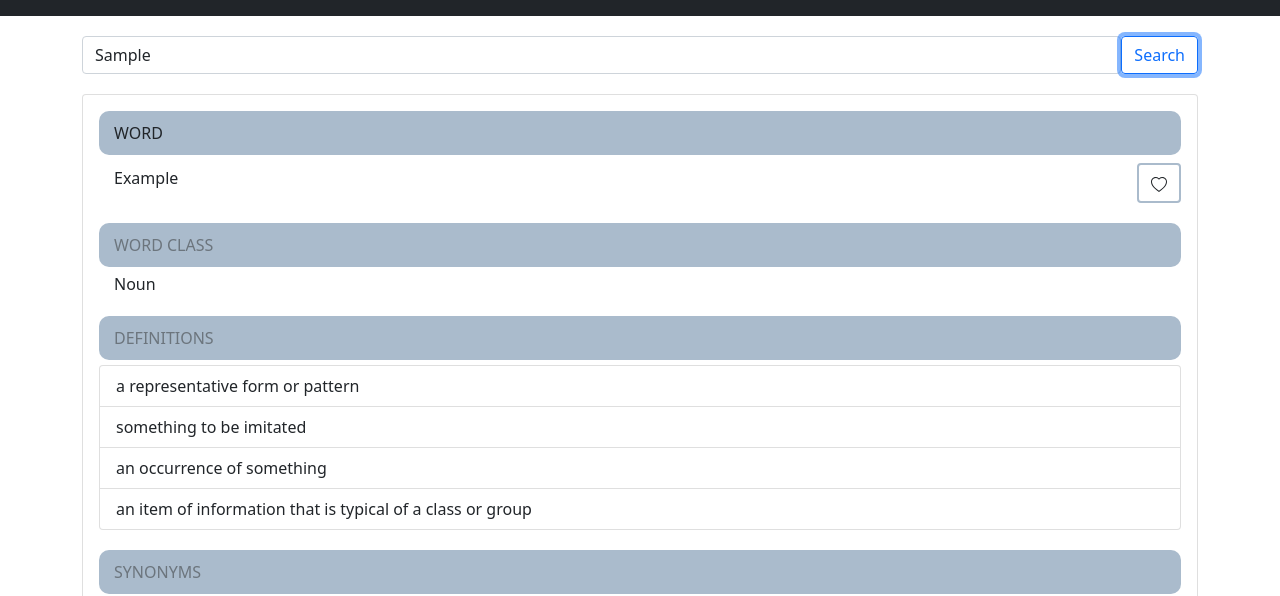
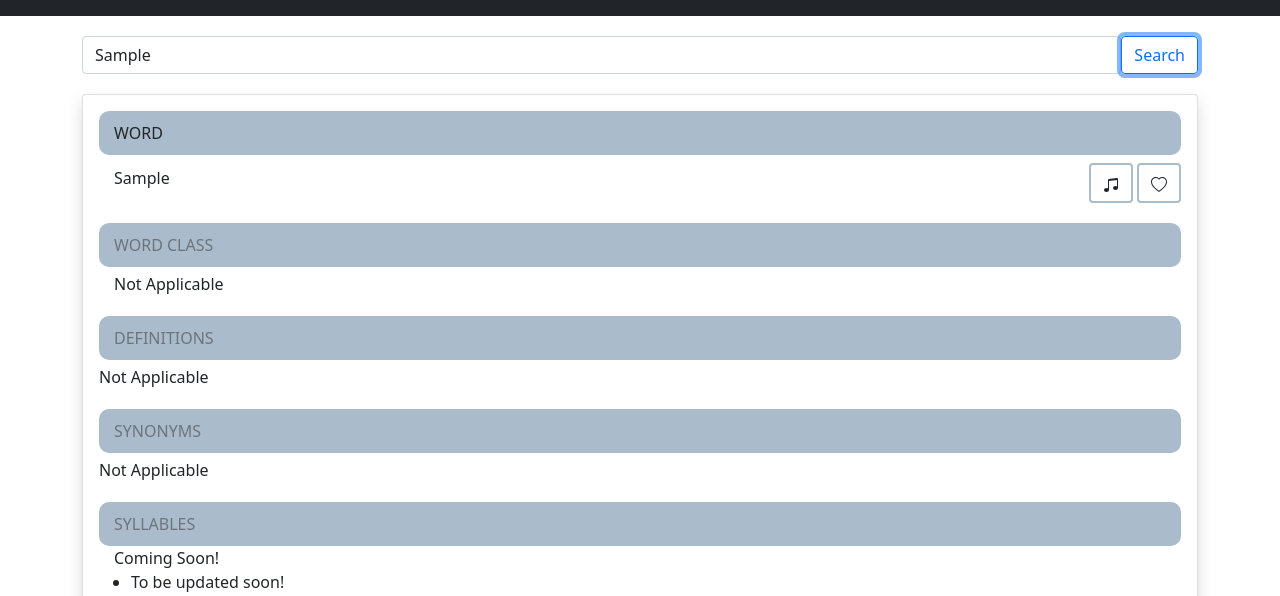
Before and after one commit to DevPrinceK/DICTIONARY-PROJECT, a plain HTML site: page index.html in a window 1280 px wide. Both pictures are taken after typing "Sample" into the empty fields and a click on the button "Search". Shown: the part 124-720 px from the top of the page. Drawn offline with nearby package versions, Linux system fonts and the light colour scheme; no server answers.

Commit message:
Error handling
Handled cases of invalid words and also removed the audio icon from the bottom to the top; near the word

```diff
--- a/JS/index.js
+++ b/JS/index.js
@@ -13,7 +13,11 @@ var audioFile;
 
 // fetch the data
 async function fetchWord(event) {
+    // preventing the default button event
     event.preventDefault();
+
+    // wrapping the fetch inside a try-except block to catch invalid words
+    try {
         console.log("Fetch function is running");
         // fecthes data on speficied word
         let word = document.getElementById('input-word').value;
@@ -31,6 +35,21 @@ async function fetchWord(event) {
             display("No word entered");
             getAudio("https://lex-audio.useremarkable.com/mp3/example_us_1.mp3");
         };
+
+    } catch (error) {
+        console.log(error.name);
+        // IF WORD IS NOT FOUND
+        if (error.name == "TypeError") {
+            let notApplicable = "Not Applicable";
+            let word = document.getElementById('input-word').value;
+            document.getElementById('main-word').innerHTML = word;
+            document.getElementById('word-class').innerHTML = notApplicable;
+            document.getElementById('synonym').innerHTML = notApplicable;
+            document.getElementById('phonoText').innerHTML = notApplicable;
+            document.getElementById('definitions').innerHTML = notApplicable;
+            alert(`Sorry! ${word} not found! Try another word`);
+        }
+    }
 
 
 };
--- a/index.html
+++ b/index.html
@@ -39,7 +39,7 @@
     </main>
 
     <main class="container" id="result-main">
-        <div class="card">
+        <div class="card shadow">
             <div class="card-body">
                 <!-- WORD -->
                 <div class="card-title header" id="word-title-container">WORD</div>
@@ -47,6 +47,19 @@
                     <div id="main-word">Example</div>
 
                     <!-- ICON FOR ADDING WORD TO FAVOURITE -->
+                    <div id="icons-div">
+                        <!-- AUDIO ICON -->
+                        <button class="btn" id="phono-audio">
+                            <svg xmlns="http://www.w3.org/2000/svg" width="16" height="16" fill="currentColor"
+                                class="bi bi-music-note-beamed" viewBox="0 0 16 16">
+                                <path
+                                    d="M6 13c0 1.105-1.12 2-2.5 2S1 14.105 1 13c0-1.104 1.12-2 2.5-2s2.5.896 2.5 2zm9-2c0 1.105-1.12 2-2.5 2s-2.5-.895-2.5-2 1.12-2 2.5-2 2.5.895 2.5 2z" />
+                                <path fill-rule="evenodd" d="M14 11V2h1v9h-1zM6 3v10H5V3h1z" />
+                                <path d="M5 2.905a1 1 0 0 1 .9-.995l8-.8a1 1 0 0 1 1.1.995V3L5 4V2.905z" />
+                            </svg>
+                        </button>
+
+                        <!-- FAVOURITE ICON -->
                         <button id="fav-btn" class="btn">
                             <svg xmlns="http://www.w3.org/2000/svg" width="16" height="16" fill="currentColor"
                                 class="bi bi-heart" viewBox="0 0 16 16">
@@ -54,6 +67,8 @@
                                     d="m8 2.748-.717-.737C5.6.281 2.514.878 1.4 3.053c-.523 1.023-.641 2.5.314 4.385.92 1.815 2.834 3.989 6.286 6.357 3.452-2.368 5.365-4.542 6.286-6.357.955-1.886.838-3.362.314-4.385C13.486.878 10.4.28 8.717 2.01L8 2.748zM8 15C-7.333 4.868 3.279-3.04 7.824 1.143c.06.055.119.112.176.171a3.12 3.12 0 0 1 .176-.17C12.72-3.042 23.333 4.867 8 15z" />
                             </svg>
                         </button>
+
+                    </div>
                 </div>
                 <br>
 
@@ -109,15 +124,6 @@
                     <ul>
                         <li id="phonoText">ɪɡ'zæmpəl</li>
                     </ul>
-                    <button class="btn" id="phono-audio">
-                        <svg xmlns="http://www.w3.org/2000/svg" width="16" height="16" fill="currentColor"
-                            class="bi bi-music-note-beamed" viewBox="0 0 16 16">
-                            <path
-                                d="M6 13c0 1.105-1.12 2-2.5 2S1 14.105 1 13c0-1.104 1.12-2 2.5-2s2.5.896 2.5 2zm9-2c0 1.105-1.12 2-2.5 2s-2.5-.895-2.5-2 1.12-2 2.5-2 2.5.895 2.5 2z" />
-                            <path fill-rule="evenodd" d="M14 11V2h1v9h-1zM6 3v10H5V3h1z" />
-                            <path d="M5 2.905a1 1 0 0 1 .9-.995l8-.8a1 1 0 0 1 1.1.995V3L5 4V2.905z" />
-                        </svg>
-                    </button>
                 </div>
                 <br>
             </div>
```
Lines whose indentation alone changed are shown as unchanged.
